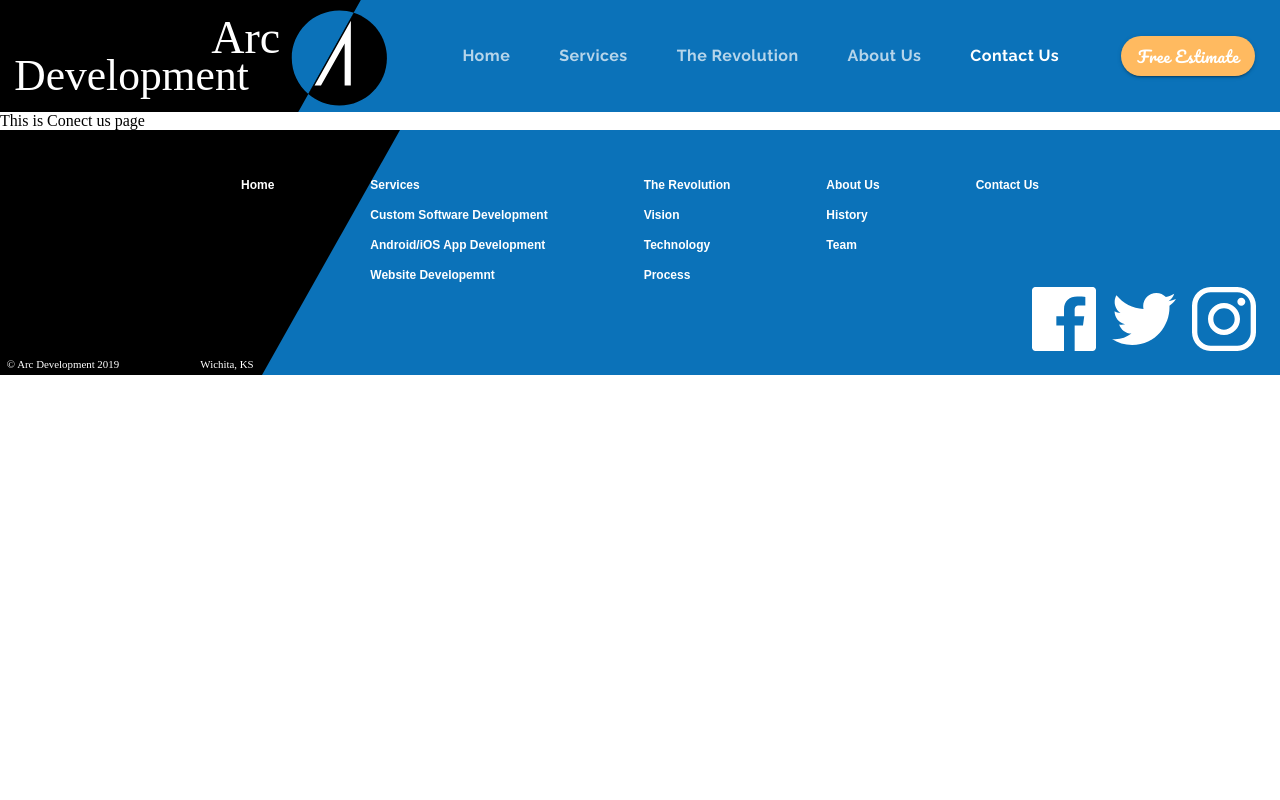
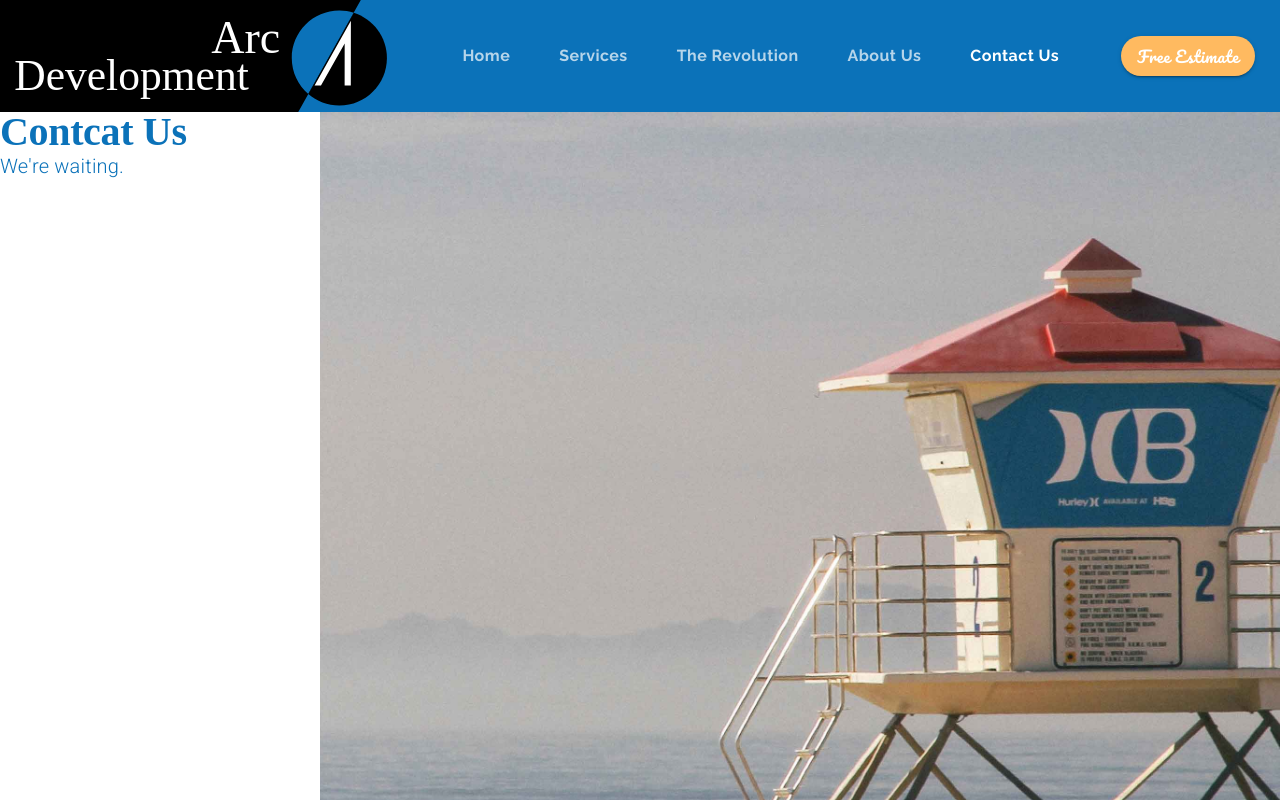
Before and after one commit to arunsinghsnd/NativeCodeLab, a React (Create React App) app: page /contact in a window 1280 px wide. Shown: the top 800 px of the page. Built offline with nearby package versions, Linux system fonts and the light colour scheme.

Commit message:
basic background setup is done

```diff
--- a/src/components/Contact.js
+++ b/src/components/Contact.js
@@ -7,39 +7,18 @@ import {
   useMediaQuery,
   Hidden,
   Avatar,
+  Button,
+  TextField,
 } from "@material-ui/core";
+import background from "../assets/background.jpg";
 
 const useStyles = makeStyles(theme => ({
-  missionStatement: {
-    fontStyle: "italic",
-    fontWeight: 300,
-    fontSize: "1.5em",
-    lineHeight: 1.4,
-    maxWidth: "50em",
-  },
-  arrowContainer: {
-    marginTop: "0.5em",
-  },
-  rowContainer: {
-    paddingLeft: "5em",
-    paddingRight: "5em",
-    [theme.breakpoints.down("sm")]: {
-      paddingLeft: "1.5em",
-      paddingRight: "1.5em",
-    },
-  },
-  itemContainer: {
-    maxWidth: "34em",
-  },
-  avatar: {
-    height: "25em",
-    width: "25em",
-    [theme.breakpoints.down("sm")]: {
-      height: "20em",
-      width: "20em",
-      maxHeight: 300,
-      maxWidth: 300,
-    },
+  background: {
+    backgroundImage: `url(${background})`,
+    backgroundPosition: "center",
+    backgroundRepeat: "no-repeat",
+    backgroundSize: "cover",
+    height: "60em",
   },
 }));
 
@@ -49,7 +28,21 @@ const Contact = props => {
   const matchesMD = useMediaQuery(theme.breakpoints.down("md"));
   return (
     <Grid container direction="row">
-      <Grid>This is Conect us page</Grid>
+      <Grid item container direction="column" lg={3}>
+        <Grid item>
+          <Typography variant="h2" style={{ lineHeight: 1 }}>
+            Contcat Us
+          </Typography>
+          <Typography
+            variant="body2"
+            style={{ color: theme.palette.common.blue }}
+          >
+            We're waiting.
+          </Typography>
+        </Grid>
+      </Grid>
+
+      <Grid item container className={classes.background} lg={9}></Grid>
     </Grid>
   );
 };
```
